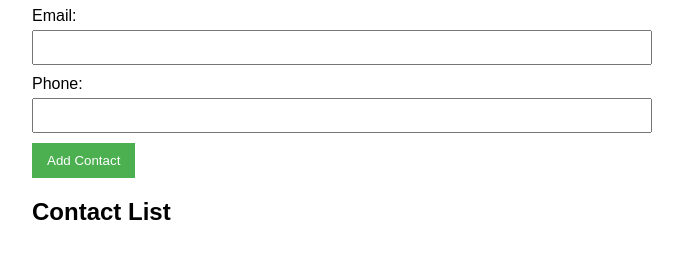
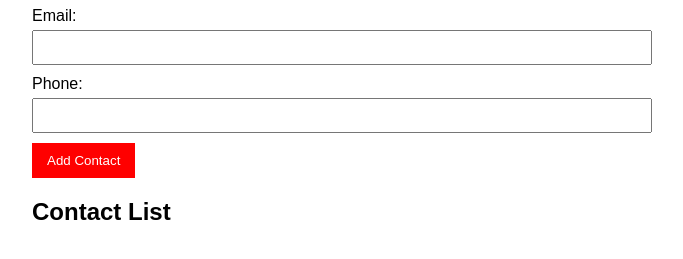
Before and after one commit to nafkem/Web3bridge-Test-CMS, a plain HTML site: page index.html in a window 1280 px wide. Shown: the part 141-400 px from the top of the page, without its empty margins (308-991 px from the left). Drawn offline with Linux system fonts and the light colour scheme.

Commit message:
update my styles

```diff
--- a/style.css
+++ b/style.css
@@ -25,7 +25,7 @@ body {
   }
 
   button {
-    background-color: #4caf50;
+    background-color: red;
     color: white;
     padding: 10px 15px;
     border: none;
@@ -33,5 +33,5 @@ body {
   }
 
   button:hover {
-    background-color: #45a049;
+    background-color: yellow;
   }
```
